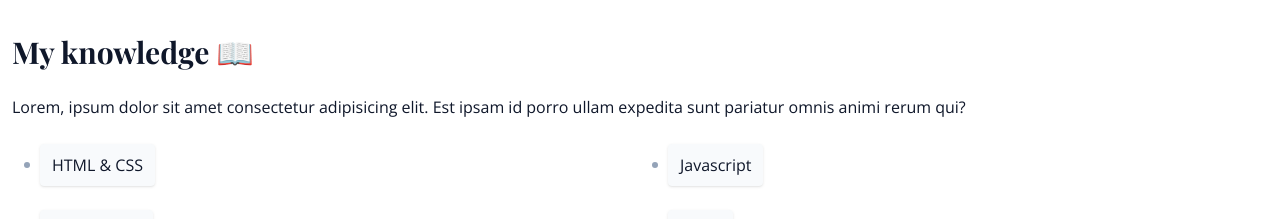
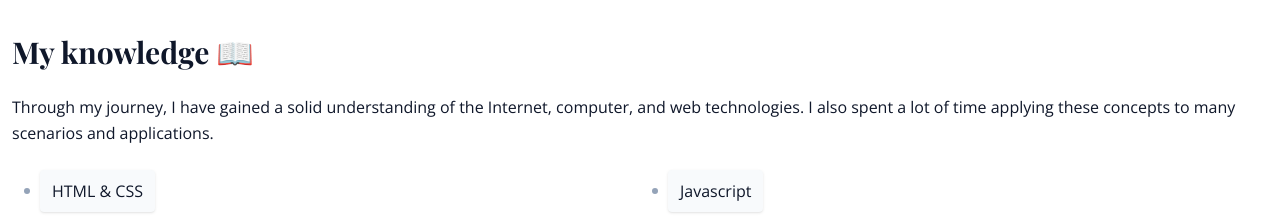
Before and after one commit to HarukiNguyen/portfolio, a React (Vite) app: page / in a window 1280 px wide. Shown: the part 733-952 px from the top of the page. Built offline with nearby package versions, Linux system fonts and the light colour scheme.

Commit message:
refactor: :speech_balloon: switch placeholder text to real content in Knowledge component

```diff
--- a/src/components/Knowledge/Knowledge.jsx
+++ b/src/components/Knowledge/Knowledge.jsx
@@ -15,8 +15,9 @@ function Knowledge() {
         My knowledge <span> 📖</span>
       </h2>
       <p className="py-6">
-        Lorem, ipsum dolor sit amet consectetur adipisicing elit. Est ipsam id
-        porro ullam expedita sunt pariatur omnis animi rerum qui?
+        Through my journey, I have gained a solid understanding of the Internet,
+        computer, and web technologies. I also spent a lot of time applying
+        these concepts to many scenarios and applications.
       </p>
       <KnowledgeItems />
     </section>
```
